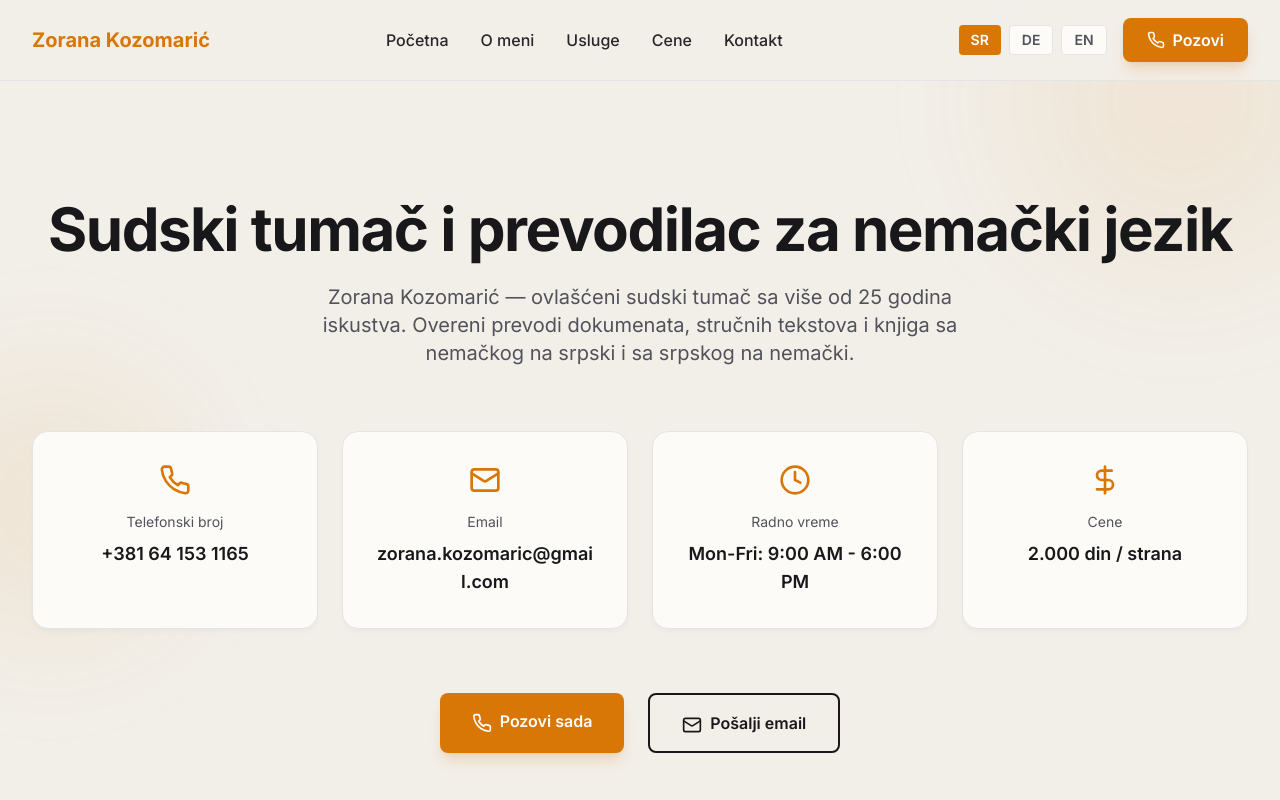
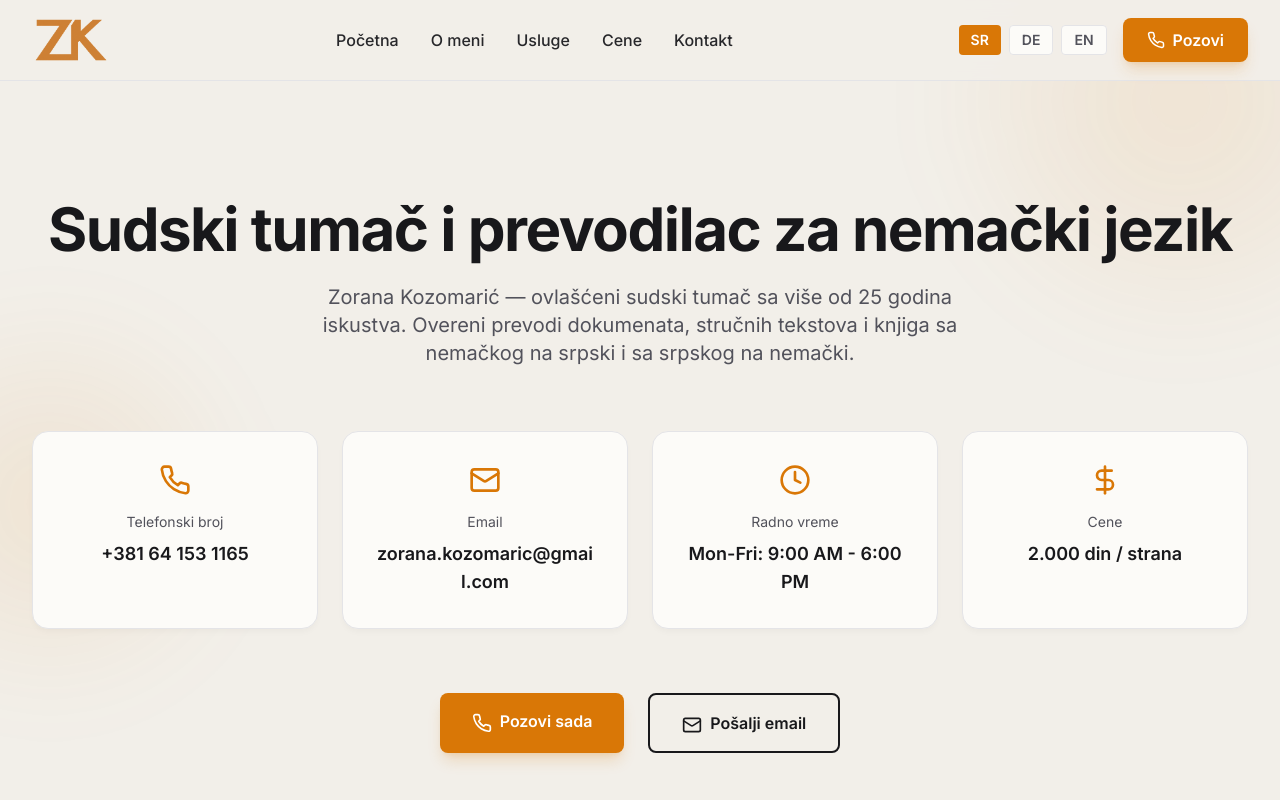
Before and after one commit to andrijamarjan-eng/translator-website, a Next.js app: page / in a window 1280 px wide. Shown: the top 800 px of the page. Built offline with nearby package versions, Linux system fonts and the light colour scheme.

Commit message:
Dodat ZK logo u header

```diff
--- a/app/components/Header.tsx
+++ b/app/components/Header.tsx
@@ -29,8 +29,9 @@
     <header className="fixed top-0 w-full bg-main/90 backdrop-blur-md border-b border-line z-50">
       <div className="container-wide flex items-center justify-between h-16 sm:h-20">
         {/* Logo */}
-        <a href="#home" className="text-lg sm:text-xl font-bold text-accent">
-          Zorana Kozomarić
+        <a href="#home" className="flex items-center">
+          {/* eslint-disable-next-line @next/next/no-img-element */}
+          <img src="/logo.png" alt="ZK Logo" className="h-10 sm:h-12 w-auto" />
         </a>
 
         {/* Desktop Navigation */}
```
Also changed, not shown: public/logo.png (added).
